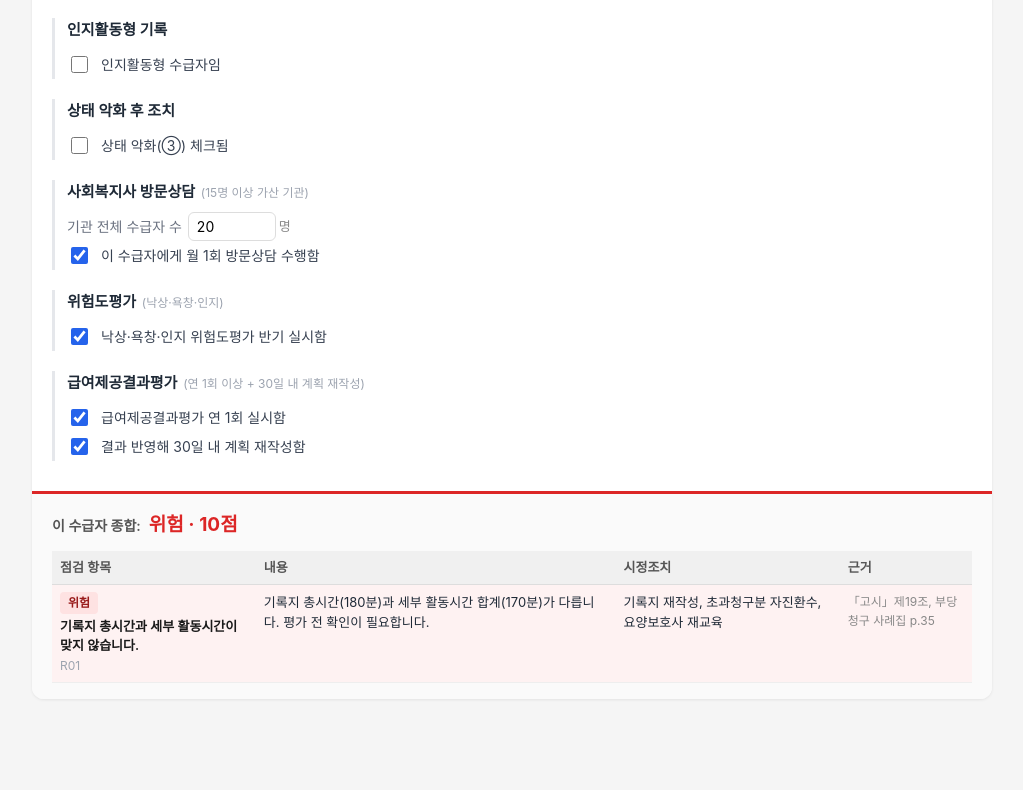
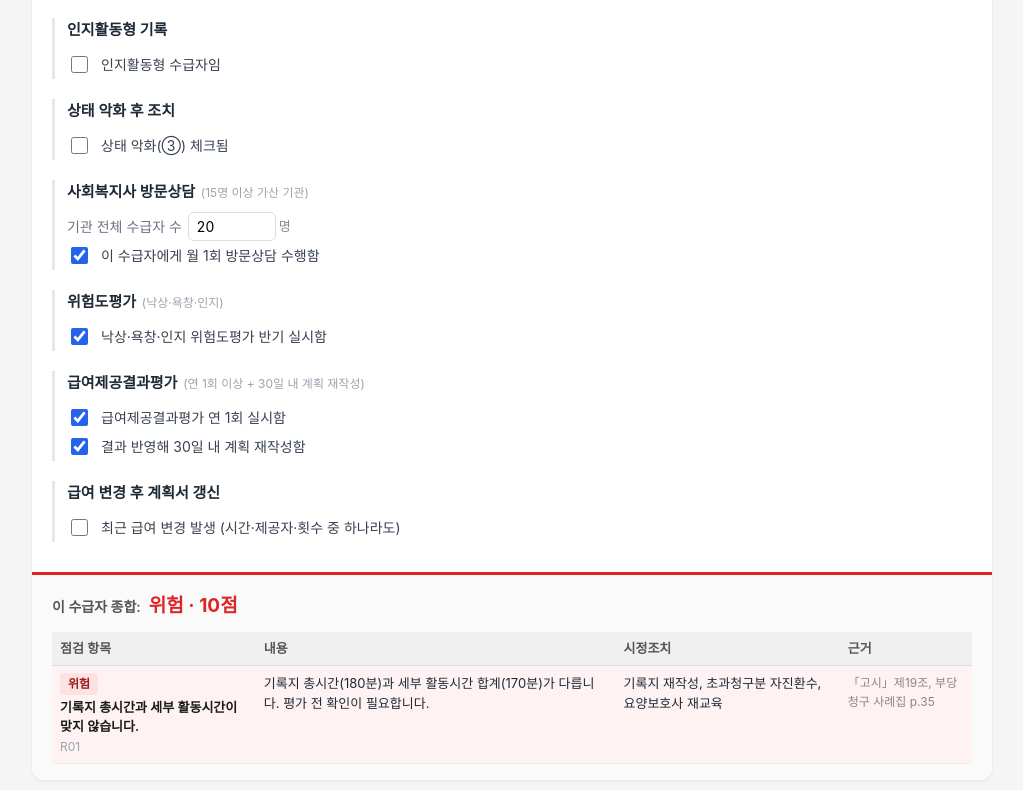
Before and after one commit to ganho2040-glitch/ltc_audit, a React (Vite) app: page / in a window 1280 px wide. Shown: the part 2201-2991 px from the top of the page, without its empty margins (128-1151 px from the left). Before the commit the page ends 2952 px from the top, so only its background shows below. Built offline with nearby package versions, Linux system fonts and the light colour scheme; a web font is replaced by a local one.

Commit message:
Step4b(Y18): 표시 문구 추가 (RULE_LABELS/humanMessage/카테고리/입력구역, judge 미연결 77점)

```diff
--- a/src/App.jsx
+++ b/src/App.jsx
@@ -20,6 +20,7 @@ const RULE_LABELS = {
   Y06: '월 1회 방문상담 및 상담결과 반영 여부 확인이 필요합니다. (15명 이상 가산 기관)',
   Y09: '반기별 위험도평가 기록 여부 확인이 필요합니다.',
   Y11: '급여제공결과평가 및 계획 재작성 여부 확인이 필요합니다.',
+  Y18: '급여 변경(시간·제공자·횟수) 후 급여제공계획서가 갱신되었는지 확인이 필요합니다',
 }
 
 function ruleLabel(id) {
@@ -38,7 +39,7 @@ function gradeText(grade) {
 // rules.js(판정·점수)는 그대로. 화면에서 결과를 그룹핑만 한다.
 const RULE_CATEGORY = {
   R01: 'billing', R02: 'billing', R03: 'billing', R04: 'billing',
-  Y01: 'eval', Y02: 'eval', Y04: 'eval', Y05: 'eval', Y06: 'eval', Y09: 'eval', Y11: 'eval',
+  Y01: 'eval', Y02: 'eval', Y04: 'eval', Y05: 'eval', Y06: 'eval', Y09: 'eval', Y11: 'eval', Y18: 'eval',
   Y03: 'inspect', R07: 'inspect',
 }
 const CATEGORIES = [
@@ -78,6 +79,8 @@ function humanMessage(v, d) {
       return '낙상·욕창·인지 위험도평가를 반기 1회 실시하지 않았습니다.'
     case 'Y11':
       return '급여제공결과평가를 연 1회 이상 실시하지 않았습니다.'
+    case 'Y18':
+      return '급여 변경이 발생했으나 급여제공계획서가 갱신되지 않았습니다. 지표 18·18-2 연쇄 감점 가능성이 있으므로 계획서 재작성 및 공단 통보를 확인하세요.'
     default:
       return v.desc
   }
@@ -329,6 +332,14 @@ function RecipientCard({ data, index, onUpdate, onRemove }) {
             <h4>급여제공결과평가 <span className="rule-code">(연 1회 이상 + 30일 내 계획 재작성)</span></h4>
             <CheckInput label="급여제공결과평가 연 1회 실시함" checked={data.outcomeEvalDone} onChange={v => set('outcomeEvalDone', v)} />
             <CheckInput label="결과 반영해 30일 내 계획 재작성함" checked={data.planRewrite30d} onChange={v => set('planRewrite30d', v)} />
+          </div>
+
+          <div className="subsection">
+            <h4>급여 변경 후 계획서 갱신</h4>
+            <CheckInput label="최근 급여 변경 발생 (시간·제공자·횟수 중 하나라도)" checked={!!data.benefitChanged} onChange={v => set('benefitChanged', v)} />
+            {data.benefitChanged && (
+              <CheckInput label="변경 후 급여제공계획서 재작성함" checked={!!data.planRewrittenAfterChange} onChange={v => set('planRewrittenAfterChange', v)} />
+            )}
           </div>
         </div>
       </div>
```
